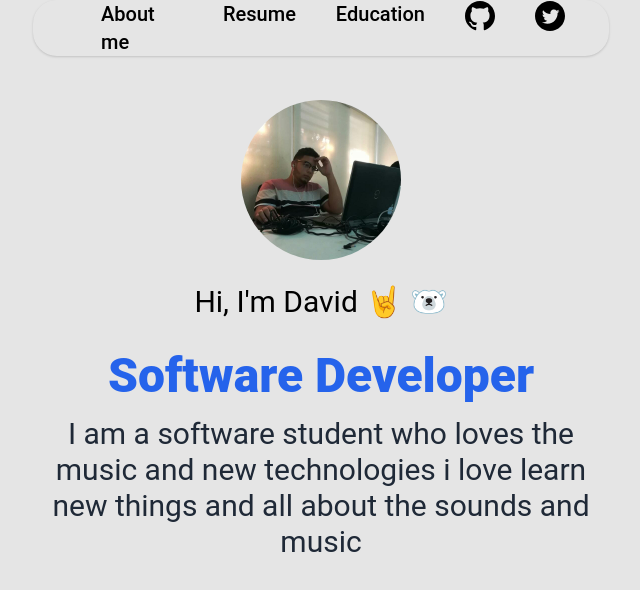
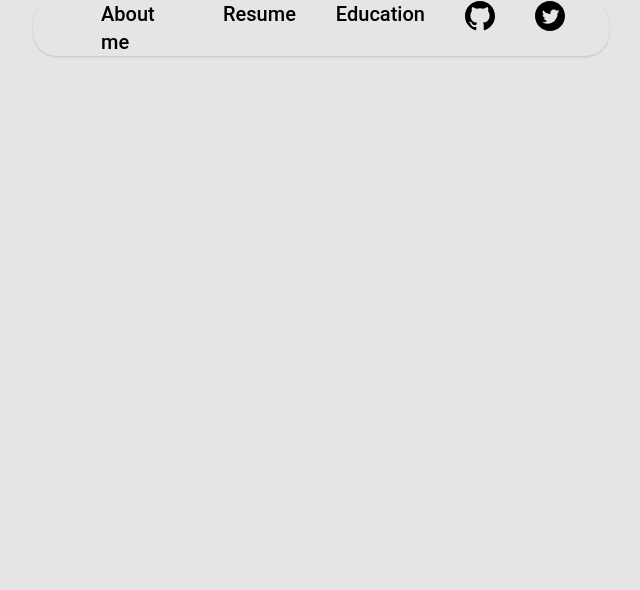
Before and after one commit to Arzoid29/myPort, a React (Create React App) app: page / in a window 1280 px wide. Shown: the top 590 px of the page, without its empty margins (319-959 px from the left). Built offline with nearby package versions, Linux system fonts and the light colour scheme.

Commit message:
Solving routs

```diff
--- a/src/App.js
+++ b/src/App.js
@@ -9,9 +9,9 @@ export default function App() {
     <Router>
       <NavBar />
       <Switch>
-        <Route path="/" exact={true} component={Home}></Route>
-        <Route path="/resume" exact={true} component={Resume}></Route>
-        <Route path="/education" exact={true} component={Education}></Route>
+        <Route path="https://arzoid29.github.io/" exact={true} component={Home}></Route>
+        <Route path="https://arzoid29.github.io/myPort/resume" exact={true} component={Resume}></Route>
+        <Route path="https://arzoid29.github.io/myPort/education" exact={true} component={Education}></Route>
       </Switch>
     </Router>
   );
```
